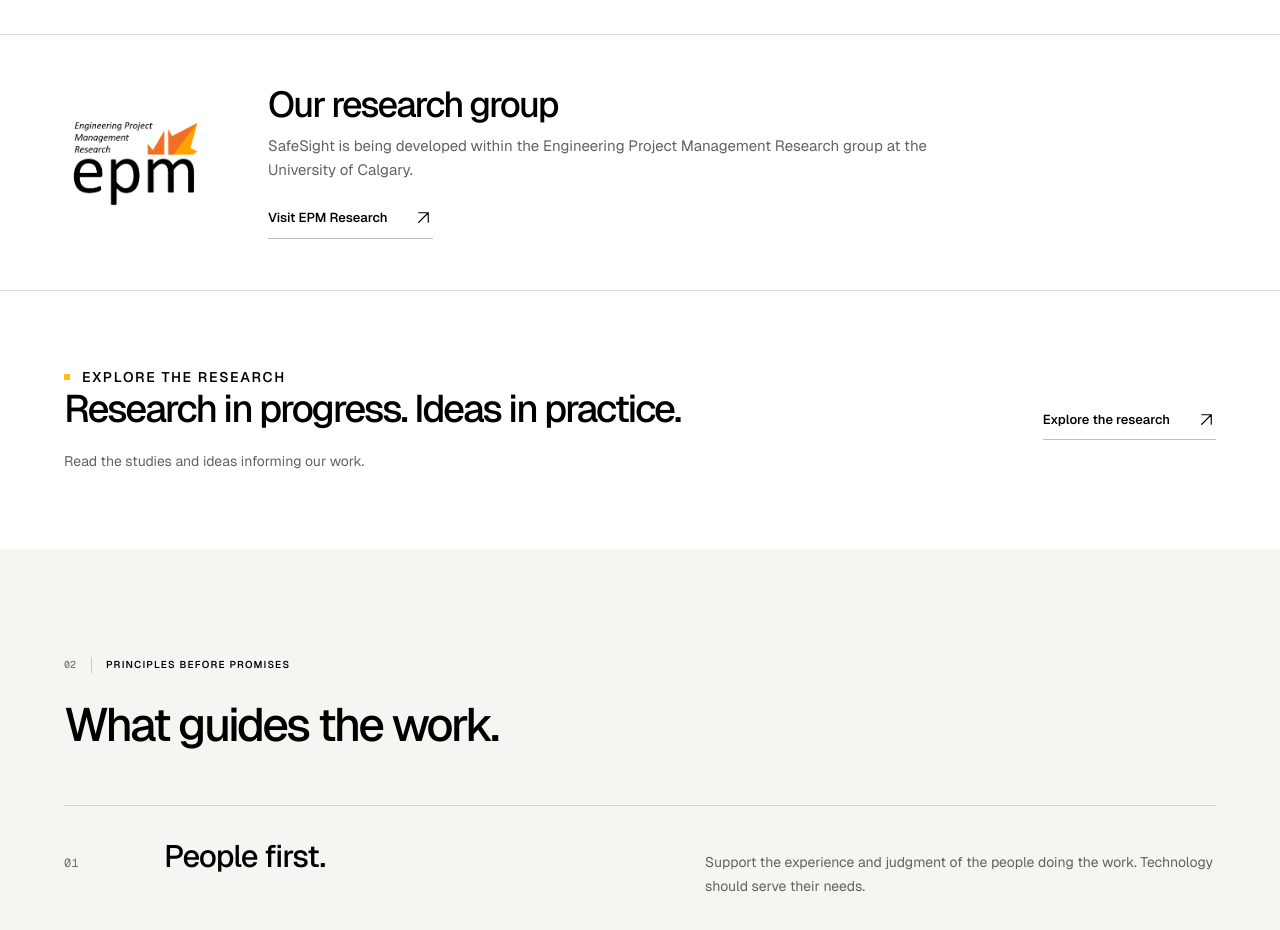
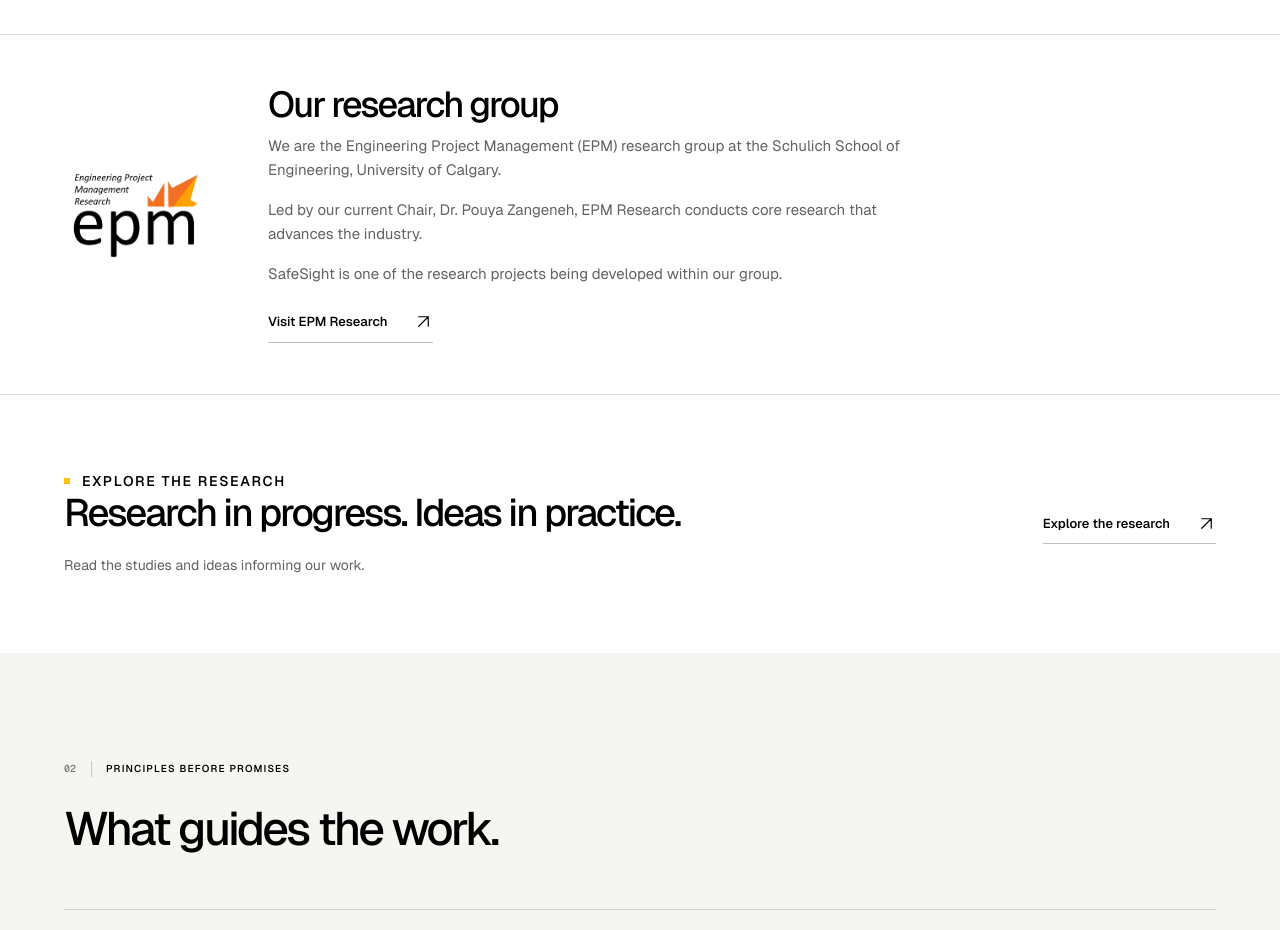
Before and after one commit to Khashayarghorab/Safesight, a Next.js app: page /about in a window 1280 px wide. Shown: the part 1360-2290 px from the top of the page. Built offline with nearby package versions, Linux system fonts and the light colour scheme.

Commit message:
Update About research group introduction and chair profile link

```diff
--- a/components/research-affiliation.tsx
+++ b/components/research-affiliation.tsx
@@ -7,7 +7,9 @@ export default function ResearchAffiliation() {
         <img src="/brand/epm-research.png" alt="" width="661" height="461" loading="lazy" />
         <div>
           <h2 id="research-origin-heading">Our research group</h2>
-          <p>SafeSight is being developed within the Engineering Project Management Research group at the University of Calgary.</p>
+          <p>We are the Engineering Project Management (EPM) research group at the Schulich School of Engineering, University of Calgary.</p>
+          <p>Led by our current Chair, Dr. <a href="https://profiles.ucalgary.ca/pouya-zangeneh">Pouya Zangeneh</a>, EPM Research conducts core research that advances the industry.</p>
+          <p>SafeSight is one of the research projects being developed within our group.</p>
           <a className="text-link" href="https://epmresearch.com/">Visit EPM Research <Icon name="diagonal" /></a>
         </div>
       </div>
```
